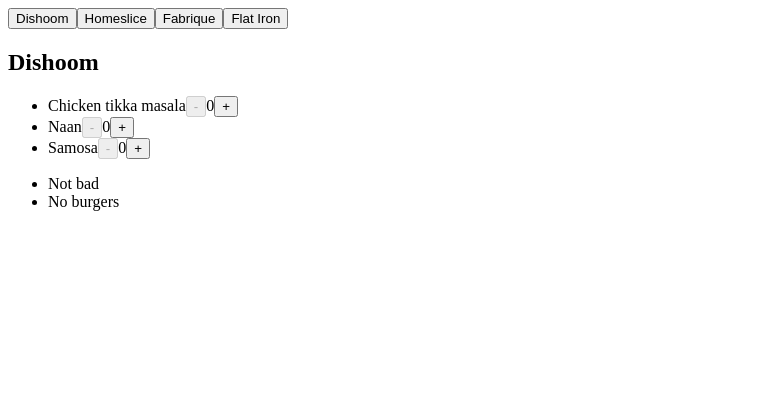
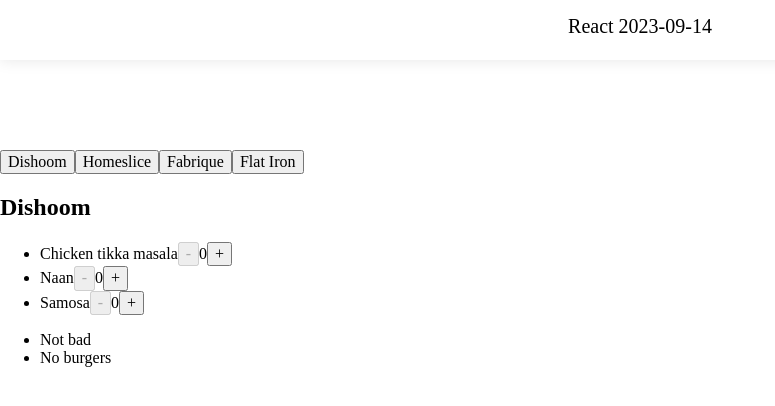
Before and after one commit to 3orger/react-20230914, a React (Vite) app: page / in a window 1280 px wide. Shown: the top 406 px of the page, without its empty margins (0-775 px from the left). Built offline with nearby package versions, Linux system fonts and the light colour scheme.

Commit message:
Стили

```diff
--- a/package.json
+++ b/package.json
@@ -21,6 +21,7 @@
     "eslint-plugin-react": "^7.32.2",
     "eslint-plugin-react-hooks": "^4.6.0",
     "eslint-plugin-react-refresh": "^0.4.3",
+    "sass": "^1.68.0",
     "vite": "^4.4.5"
   }
 }
--- /dev/null
+++ b/src/components/Header/Header.jsx
@@ -0,0 +1,7 @@
+import styles from './Header.module.scss'
+
+export const Header = ({ heading }) => (
+  <header className={styles.header}>
+    <div className="container">{heading}</div>
+  </header>
+)
--- /dev/null
+++ b/src/components/Header/Header.module.scss
@@ -0,0 +1,12 @@
+.header {
+  position: sticky;
+  top: 0;
+  width: 100%;
+  height: 60px;
+  padding: 15px 0;
+  box-shadow: 0 0 15px rgba(0, 0, 0, 0.1);
+  font-size: 20px;
+  text-align: center;
+  background-color: #ffffff;
+  box-sizing: border-box;
+}
--- a/src/pages/Home/Home.jsx
+++ b/src/pages/Home/Home.jsx
@@ -1,7 +1,12 @@
 import { useState } from 'react'
 import { restaurants } from 'data/restaurants'
+
 import { RestaurantTabs } from 'components/RestaurantTabs/RestaurantTabs'
 import { Restaurant } from 'components/Restaurant/Restaurant'
+import { Header } from 'components/Header/Header'
+
+import 'styles/normalize.scss'
+import 'styles/global.scss'
 
 export function Home() {
   const [activeRestaurantIndex, setActiveRestaurantIndex] = useState(0)
@@ -11,9 +16,12 @@
   }
 
   return (
-    <div>
-      <RestaurantTabs restaurants={restaurants} onTabSelect={setActiveRestaurantIndex} />
-      <Restaurant restaurant={restaurants[activeRestaurantIndex]} />
-    </div>
+    <>
+      <Header heading="React 2023-09-14" />
+      <main>
+        <RestaurantTabs restaurants={restaurants} onTabSelect={setActiveRestaurantIndex} />
+        <Restaurant restaurant={restaurants[activeRestaurantIndex]} />
+      </main>
+    </>
   )
 }
--- /dev/null
+++ b/src/styles/global.scss
@@ -0,0 +1,8 @@
+.container {
+  max-width: 1170px;
+  margin: 0 auto;
+}
+
+main {
+  padding-top: 90px;
+}
--- /dev/null
+++ b/src/styles/normalize.scss
@@ -0,0 +1,353 @@
+/*! normalize.css v8.0.1 | MIT License | github.com/necolas/normalize.css */
+
+/* Document
+   ========================================================================== */
+
+/**
+ * 1. Correct the line height in all browsers.
+ * 2. Prevent adjustments of font size after orientation changes in iOS.
+ */
+
+html {
+  line-height: 1.15; /* 1 */
+  -webkit-text-size-adjust: 100%; /* 2 */
+}
+
+/* Sections
+   ========================================================================== */
+
+/**
+ * Remove the margin in all browsers.
+ */
+
+body {
+  margin: 0;
+}
+
+/**
+ * Render the `main` element consistently in IE.
+ */
+
+main {
+  display: block;
+}
+
+/**
+ * Correct the font size and margin on `h1` elements within `section` and
+ * `article` contexts in Chrome, Firefox, and Safari.
+ */
+
+h1 {
+  font-size: 2em;
+  margin: 0.67em 0;
+}
+
+/* Grouping content
+   ========================================================================== */
+
+/**
+ * 1. Add the correct box sizing in Firefox.
+ * 2. Show the overflow in Edge and IE.
+ */
+
+hr {
+  box-sizing: content-box; /* 1 */
+  height: 0; /* 1 */
+  overflow: visible; /* 2 */
+}
+
+/**
+ * 1. Correct the inheritance and scaling of font size in all browsers.
+ * 2. Correct the odd `em` font sizing in all browsers.
+ */
+
+pre {
+  font-family: monospace, monospace; /* 1 */
+  font-size: 1em; /* 2 */
+}
+
+/* Text-level semantics
+   ========================================================================== */
+
+/**
+ * Remove the gray background on active links in IE 10.
+ */
+
+a {
+  background-color: transparent;
+}
+
+/**
+ * 1. Remove the bottom border in Chrome 57-
+ * 2. Add the correct text decoration in Chrome, Edge, IE, Opera, and Safari.
+ */
+
+abbr[title] {
+  border-bottom: none; /* 1 */
+  text-decoration: underline; /* 2 */
+  text-decoration: underline dotted; /* 2 */
+}
+
+/**
+ * Add the correct font weight in Chrome, Edge, and Safari.
+ */
+
+b,
+strong {
+  font-weight: bolder;
+}
+
+/**
+ * 1. Correct the inheritance and scaling of font size in all browsers.
+ * 2. Correct the odd `em` font sizing in all browsers.
+ */
+
+code,
+kbd,
+samp {
+  font-family: monospace, monospace; /* 1 */
+  font-size: 1em; /* 2 */
+}
+
+/**
+ * Add the correct font size in all browsers.
+ */
+
+small {
+  font-size: 80%;
+}
+
+/**
+ * Prevent `sub` and `sup` elements from affecting the line height in
+ * all browsers.
+ */
+
+sub,
+sup {
+  font-size: 75%;
+  line-height: 0;
+  position: relative;
+  vertical-align: baseline;
+}
+
+sub {
+  bottom: -0.25em;
+}
+
+sup {
+  top: -0.5em;
+}
+
+/* Embedded content
+   ========================================================================== */
+
+/**
+ * Remove the border on images inside links in IE 10.
+ */
+
+img {
+  border-style: none;
+}
+
+/* Forms
+   ========================================================================== */
+
+/**
+ * 1. Change the font styles in all browsers.
+ * 2. Remove the margin in Firefox and Safari.
+ */
+
+button,
+input,
+optgroup,
+select,
+textarea {
+  font-family: inherit; /* 1 */
+  font-size: 100%; /* 1 */
+  line-height: 1.15; /* 1 */
+  margin: 0; /* 2 */
+}
+
+/**
+ * Show the overflow in IE.
+ * 1. Show the overflow in Edge.
+ */
+
+button,
+input {
+  /* 1 */
+  overflow: visible;
+}
+
+/**
+ * Remove the inheritance of text transform in Edge, Firefox, and IE.
+ * 1. Remove the inheritance of text transform in Firefox.
+ */
+
+button,
+select {
+  /* 1 */
+  text-transform: none;
+}
+
+/**
+ * Correct the inability to style clickable types in iOS and Safari.
+ */
+
+button,
+[type='button'],
+[type='reset'],
+[type='submit'] {
+  -webkit-appearance: button;
+  appearance: button;
+}
+
+/**
+ * Remove the inner border and padding in Firefox.
+ */
+
+button::-moz-focus-inner,
+[type='button']::-moz-focus-inner,
+[type='reset']::-moz-focus-inner,
+[type='submit']::-moz-focus-inner {
+  border-style: none;
+  padding: 0;
+}
+
+/**
+ * Restore the focus styles unset by the previous rule.
+ */
+
+button:-moz-focusring,
+[type='button']:-moz-focusring,
+[type='reset']:-moz-focusring,
+[type='submit']:-moz-focusring {
+  outline: 1px dotted ButtonText;
+}
+
+/**
+ * Correct the padding in Firefox.
+ */
+
+fieldset {
+  padding: 0.35em 0.75em 0.625em;
+}
+
+/**
+ * 1. Correct the text wrapping in Edge and IE.
+ * 2. Correct the color inheritance from `fieldset` elements in IE.
+ * 3. Remove the padding so developers are not caught out when they zero out
+ *    `fieldset` elements in all browsers.
+ */
+
+legend {
+  box-sizing: border-box; /* 1 */
+  color: inherit; /* 2 */
+  display: table; /* 1 */
+  max-width: 100%; /* 1 */
+  padding: 0; /* 3 */
+  white-space: normal; /* 1 */
+}
+
+/**
+ * Add the correct vertical alignment in Chrome, Firefox, and Opera.
+ */
+
+progress {
+  vertical-align: baseline;
+}
+
+/**
+ * Remove the default vertical scrollbar in IE 10+.
+ */
+
+textarea {
+  overflow: auto;
+}
+
+/**
+ * 1. Add the correct box sizing in IE 10.
+ * 2. Remove the padding in IE 10.
+ */
+
+[type='checkbox'],
+[type='radio'] {
+  box-sizing: border-box; /* 1 */
+  padding: 0; /* 2 */
+}
+
+/**
+ * Correct the cursor style of increment and decrement buttons in Chrome.
+ */
+
+[type='number']::-webkit-inner-spin-button,
+[type='number']::-webkit-outer-spin-button {
+  height: auto;
+}
+
+/**
+ * 1. Correct the odd appearance in Chrome and Safari.
+ * 2. Correct the outline style in Safari.
+ */
+
+[type='search'] {
+  -webkit-appearance: textfield; /* 1 */
+  appearance: textfield;
+  outline-offset: -2px; /* 2 */
+}
+
+/**
+ * Remove the inner padding in Chrome and Safari on macOS.
+ */
+
+[type='search']::-webkit-search-decoration {
+  -webkit-appearance: none;
+}
+
+/**
+ * 1. Correct the inability to style clickable types in iOS and Safari.
+ * 2. Change font properties to `inherit` in Safari.
+ */
+
+::-webkit-file-upload-button {
+  -webkit-appearance: button; /* 1 */
+  font: inherit; /* 2 */
+}
+
+/* Interactive
+   ========================================================================== */
+
+/*
+ * Add the correct display in Edge, IE 10+, and Firefox.
+ */
+
+details {
+  display: block;
+}
+
+/*
+ * Add the correct display in all browsers.
+ */
+
+summary {
+  display: list-item;
+}
+
+/* Misc
+   ========================================================================== */
+
+/**
+ * Add the correct display in IE 10+.
+ */
+
+template {
+  display: none;
+}
+
+/**
+ * Add the correct display in IE 10.
+ */
+
+[hidden] {
+  display: none;
+}
--- a/vite.config.js
+++ b/vite.config.js
@@ -9,6 +9,7 @@
       components: '/src/components',
       data: '/src/data',
       pages: '/src/pages',
+      styles: '/src/styles',
     },
   },
 })
```
Also changed, not shown: 1 other file (tests, documents, lock files or other folders).
